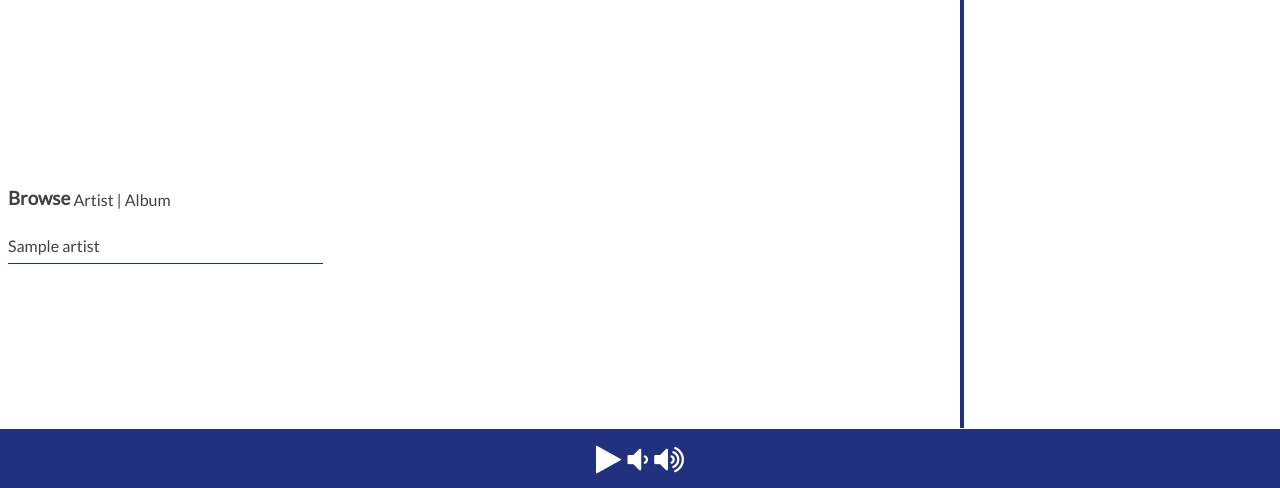
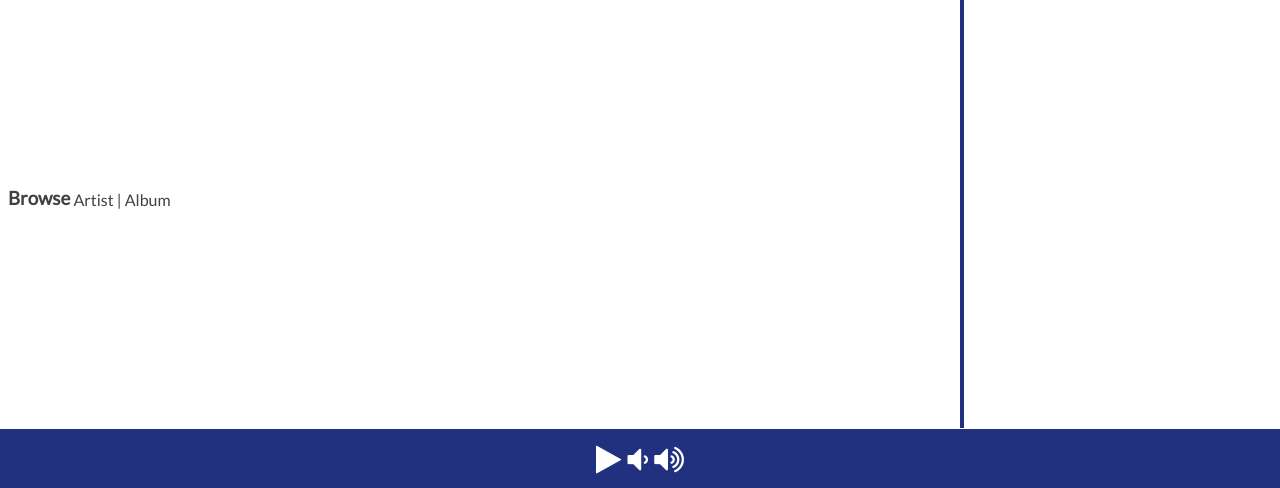
Before and after one commit to jameskirsop/play-py, a Django app: template music/templates/music/index.html in a window 1280 px wide. Shown: the part 312-800 px from the top of the page. Run offline with Django 3.2, Linux system fonts and the light colour scheme; the template is opened without the code that fills it: most values are stand-ins (such as "Sample title", 1, 10 or a date in 2020); some libraries are stand-ins or nearby versions.

Commit message:
Promoting Album view to front

```diff
--- a/music/templates/music/index.html
+++ b/music/templates/music/index.html
@@ -37,11 +37,11 @@
 						<a href="#" id="browseBy_artist">Artist</a> |
 						<a href="#" id="browseBy_album">Album</a>
 					</div>
-					<div id="browsing_album" style="display:none;">
+					<div id="browsing_album" style="display:flex;">
 						<ol>
 						</ol>
 					</div>
- 					<div id="browsing_artist">
+ 					<div id="browsing_artist" style="display:none;">
 						<ol>
 						{% for artist in artistList %}
 							<li><a href="#" class="artistName">{{ artist }}</a>&nbsp;</li>
@@ -319,7 +319,8 @@
 			albumdiv = document.querySelector('#browsing_album');
 			albumdiv.style.display = (albumdiv.style.display == 'flex' ? 'none' : 'flex');
 			artistdiv = document.querySelector('#browsing_artist');
-			artistdiv.style.display = (artistdiv.style.display == ('block' | 'flex' | '') ? 'none' : '');
+			console.log(artistdiv.style.display)
+			artistdiv.style.display = (artistdiv.style.display == 'flex' ? 'none' : 'flex');
 		})
 	});
 
```
